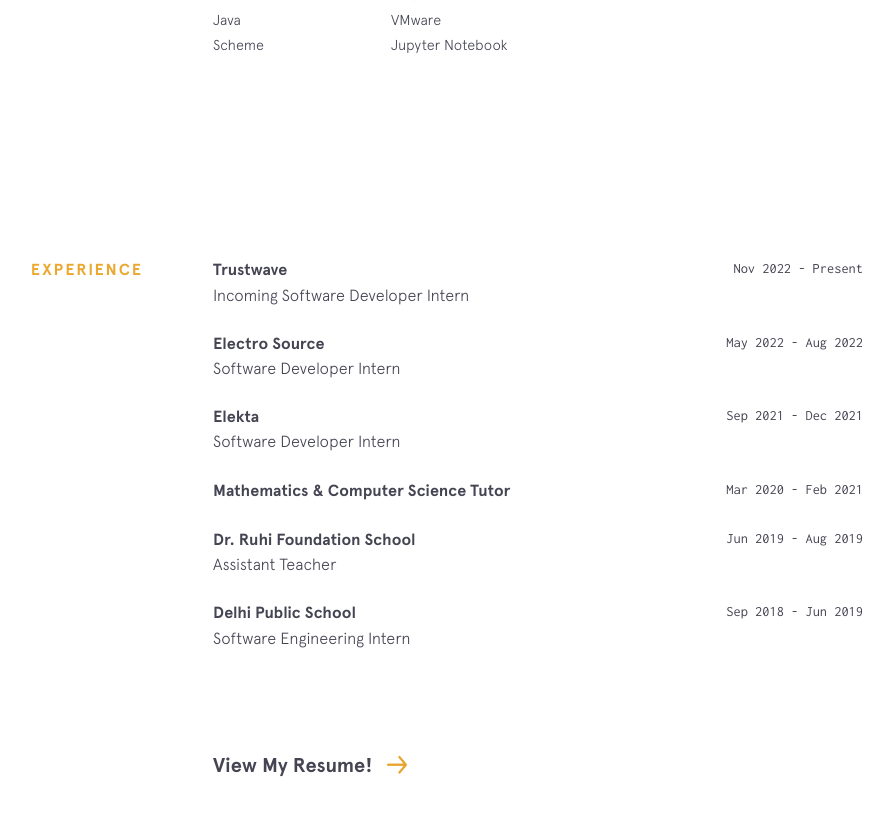
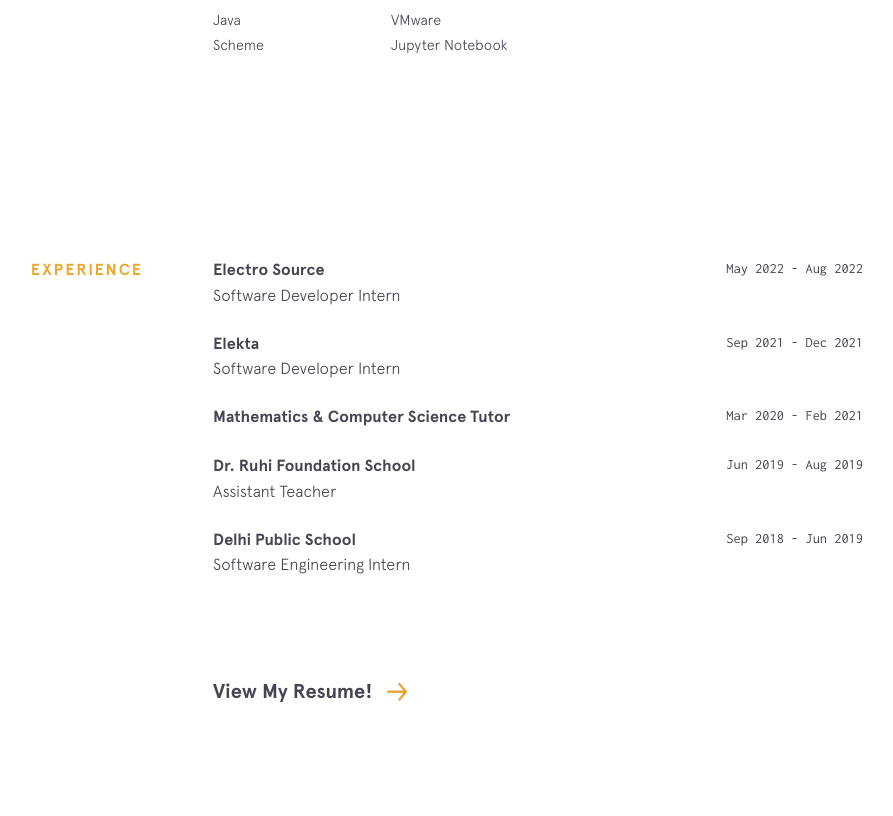
Before and after one commit to rohanxminocha/personal-website-v1, a Jekyll site: the page built from index.html, in a window 1280 px wide and 900 px high, scrolled down 1911 px. Shown: the top 816 px of the window, without its empty margins (237-1130 px from the left). Built offline with Jekyll 4.4.1, drawn with Linux system fonts in a browser that asks for light colours; nearby versions of some CDN libraries.

Commit message:
Update experience.yml

```diff
--- a/_data/experience.yml
+++ b/_data/experience.yml
@@ -1,8 +1,3 @@
-- company: Trustwave
-  url: https://trustwave.com/
-  time: Nov 2022 - Present
-  position: Incoming Software Developer Intern
-
 - company: Electro Source
   url: https://electrosource.com/
   time: May 2022 - Aug 2022
```
